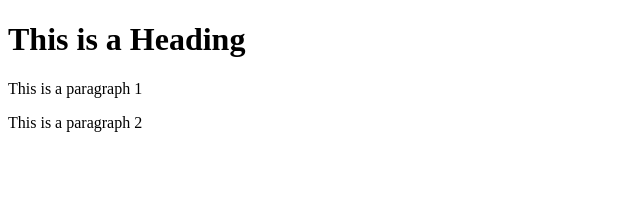
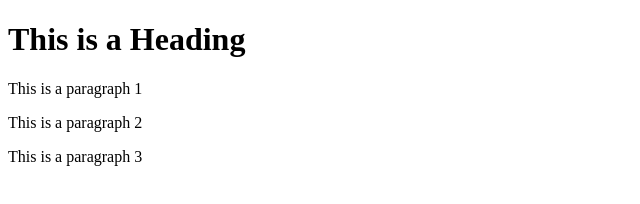
Before and after one commit to Harsha876/Demo_Repo, a plain HTML site: page index.html in a window 1280 px wide. Shown: the whole page, without its empty margins (0-640 px from the left). Drawn offline with Linux system fonts and the light colour scheme.

Commit message:
My Third Program

```diff
--- a/index.html
+++ b/index.html
@@ -8,5 +8,6 @@
 		<h1>This is a Heading</h1>
 		<p>This is a paragraph 1</p>
                 <p>This is a paragraph 2</p>
+	        <p>This is a paragraph 3</p>
 	</body>
 </html>
```
